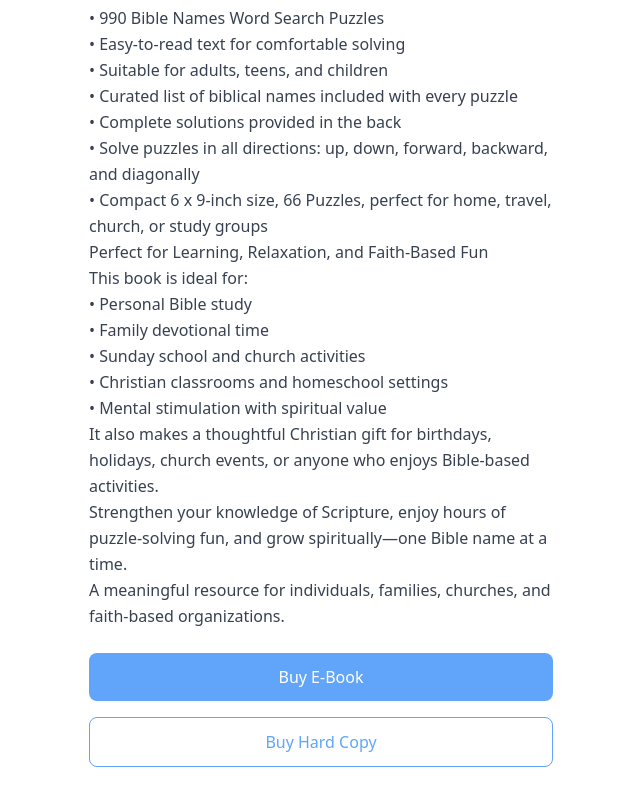
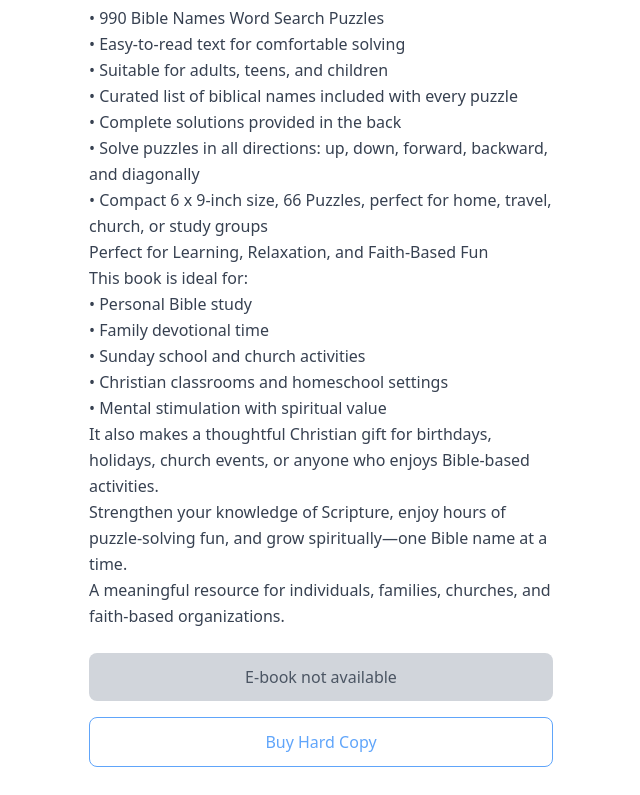
Before and after one commit to Ayo-Adedeji/Consulate-books, a React (Vite) app: page /book/bible-names in a window 1280 px wide. Shown: the part 761-1556 px from the top of the page, without its empty margins (575-1215 px from the left). Built offline with nearby package versions, Linux system fonts and the light colour scheme.

Commit message:
new commit

```diff
--- a/src/data/books.js
+++ b/src/data/books.js
@@ -12,7 +12,7 @@ export const books = [
       ebook: { original: 100, discounted: 100 },
       hardcopy: { original: 100, discounted: 100 },
     },
-     pdf: "/pdfs/ftp.pdf",
+     pdf: "/pdfs/Finding-True-Pathway.pdf",
     currency: "NGN",
     shortDescription:
       "(A Journey Through Addiction, Breakdown, and the Fight for Recovery)",
@@ -131,6 +131,7 @@ Slow down, explore love beyond borders, and enjoy a more thoughtful Valentine pu
       ebook: { original: 13000, discounted: 7000 },
       hardcopy: { original: 20000, discounted: 10000 },
     },
+    pdf: "/pdfs/PRACTICAL-GUIDE.pdf",
     currency: "NGN",
     shortDescription:
       "(Enhancing skills, Avoiding Mistakes, Delivering Outstanding Care).",
--- a/src/pages/BookDetails.jsx
+++ b/src/pages/BookDetails.jsx
@@ -7,23 +7,49 @@ export default function BookDetails() {
 
   if (!book) return <p className="text-center py-20">Book not found</p>;
 
+  const hasEbook = Boolean(book.prices?.ebook);
+
   return (
     <div className="mt-24 max-w-5xl mx-auto py-16 px-6">
       <div className="grid grid-cols-1 md:grid-cols-2 gap-12 items-start">
-        <img src={book.cover} alt={book.title} className="w-full max-w-sm mx-auto rounded-xl shadow-lg object-cover" />
+        <img
+          src={book.cover}
+          alt={book.title}
+          className="w-full max-w-sm mx-auto rounded-xl shadow-lg object-cover"
+        />
+
         <div>
           <h1 className="text-4xl font-bold leading-tight">{book.title}</h1>
-          <p className="mt-3 text-lg text-gray-600">by <span className="font-medium">{book.author}</span></p>
+          <p className="mt-3 text-lg text-gray-600">
+            by <span className="font-medium">{book.author}</span>
+          </p>
+
           <div className="w-16 h-1 bg-black mt-6 mb-8"></div>
-          <p className="text-gray-700 leading-relaxed whitespace-pre-line">{book.description}</p>
 
-          {/* Buy Buttons */}
+          <p className="text-gray-700 leading-relaxed whitespace-pre-line">
+            {book.description}
+          </p>
+
+          {/* BUY BUTTONS */}
+
+          {/* EBOOK */}
+          {hasEbook ? (
             <a
               href={`/checkout/${book.id}?type=ebook`}
               className="block w-full text-center bg-primary hover:bg-primaryHover text-white px-6 py-3 rounded-lg mb-4 mt-6"
             >
               Buy E-Book
             </a>
+          ) : (
+            <button
+              disabled
+              className="block w-full text-center bg-gray-300 text-gray-600 px-6 py-3 rounded-lg mb-4 mt-6 cursor-not-allowed"
+            >
+              E-book not available
+            </button>
+          )}
+
+          {/* HARDCOPY */}
           <a
             href={`/checkout/${book.id}?type=hardcopy`}
             className="block w-full text-center border border-primary text-primary hover:bg-primary hover:text-white px-6 py-3 rounded-lg"
--- a/src/pages/Checkout.jsx
+++ b/src/pages/Checkout.jsx
@@ -3,7 +3,7 @@ import { useState, useEffect } from "react";
 import emailjs from "@emailjs/browser";
 import { books } from "../data/books";
 
-const DELIVERY_FEES = { lagos:2000, ogun:2000, southwest:4000, north:5000, uk:15000 };
+const DELIVERY_FEES = { lagos:100, ogun:2000, southwest:4000, north:5000, uk:15000 };
 
 export default function Checkout() {
   const { id } = useParams();
@@ -54,11 +54,16 @@ export default function Checkout() {
       currency: "NGN",
       callback: function() {
         // Email buyer
+        const deliveryMessage =
+  purchaseType === "ebook"
+    ? "Thank you for choosing this book and taking the time to read it. I hope it challenged, informed, or inspired you in a meaningful way. If it did, don’t stop—your voice matters. Share the book with others, recommend it, leave a review, or talk about it online or in your community. That support is what keeps ideas alive and helps this work reach the readers who need it next."
+    : "Thank you for purchasing the hard copy of this book. Delivery details will be communicated to you shortly. Your book should arrive within 3–5 working days. We appreciate your support and hope this book adds value to you.";
+
         emailjs.send(
           "service_q8o2kpq",
           "template_wp7nkoz",
             {
-    to_email: email, // buyer's email
+    to_email: email,
     book_title: book.title,
     purchase_type: purchaseType,
     amount: `₦${totalAmount}`,
@@ -66,8 +71,7 @@ export default function Checkout() {
       purchaseType === "ebook"
         ? window.location.origin + book.pdf
         : "N/A",
-    delivery_message:
-      "Thank you for choosing this book and taking the time to read it. I hope it challenged, informed, or inspired you in a meaningful way. If it did, don’t stop—your voice matters. Share the book with others, recommend it, leave a review, or talk about it online or in your community. That support is what keeps ideas alive and helps this work reach the readers who need it next."
+    delivery_message: deliveryMessage
   },
           "GFNcO2hqHL5f86mOw"
         );
--- a/src/pages/Home.jsx
+++ b/src/pages/Home.jsx
@@ -1,5 +1,6 @@
 import { books } from "../data/books";
 import BookCard from "../components/BookCard";
+import author from "../assets/author.jpg";
 
 export default function Home() {
   return (
@@ -26,7 +27,7 @@ export default function Home() {
 
           {/* Author Image */}
           <img
-            src="src/assets/author.jpg"
+            src={author}
             alt="Author"
             className="w-24 h-24 rounded-full object-cover flex-shrink-0"
           />
```
Also changed, not shown: 2 other files (tests, documents, lock files or other folders). Lines whose indentation alone changed are shown as unchanged.
